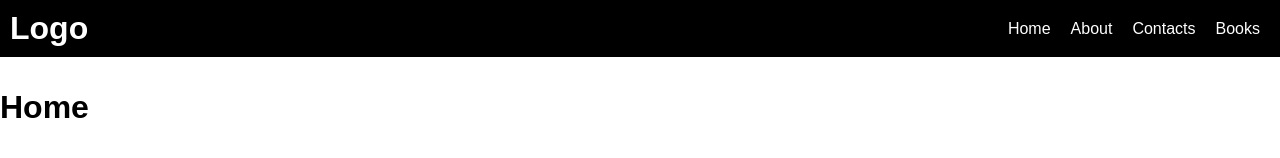
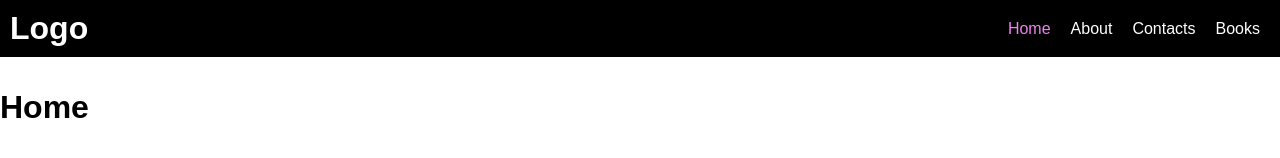
Before and after one commit to IulianBotnari/live-routes, a React (Vite) app: page / in a window 1280 px wide. Shown: the top 158 px of the page. Built offline with nearby package versions, Linux system fonts and the light colour scheme.

Commit message:
Add class active

```diff
--- a/src/index.css
+++ b/src/index.css
@@ -12,6 +12,7 @@ body {
 :root {
     --react-library-dark: black;
     --react-library-light: white;
+    --react-library-active: violet;
 }
 
 header {
@@ -21,6 +22,11 @@ header {
     display: flex;
     justify-content: space-between;
     align-items: center;
+
+}
+
+.active {
+    color: var(--react-library-active);
 
 }
 
```
